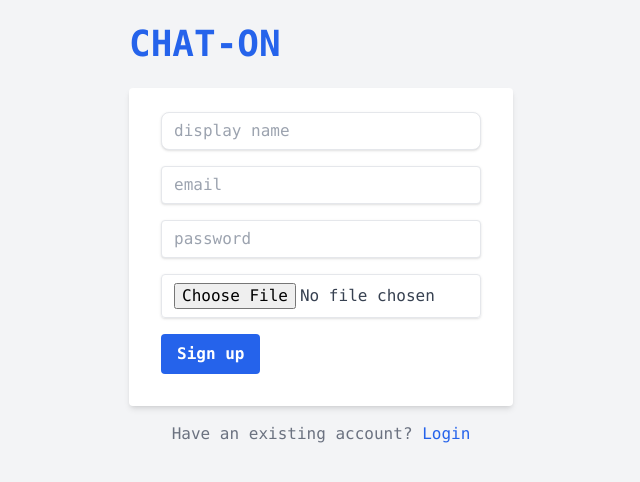
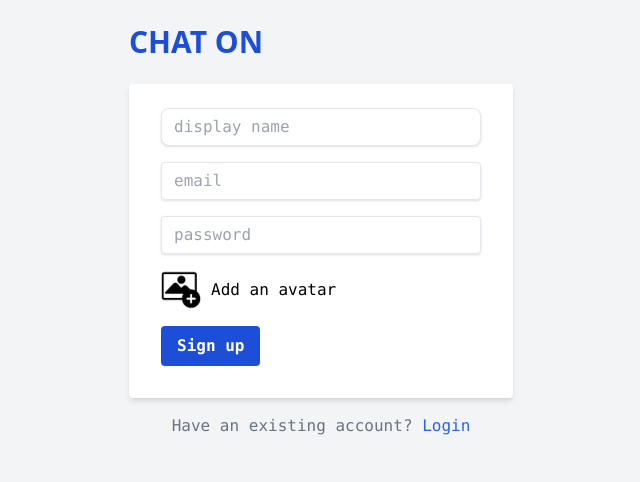
Before and after one commit to Adarsreg/ChatApp, a React (Vite) app: page / in a window 1280 px wide. Shown: the top 482 px of the page, without its empty margins (319-959 px from the left). Built offline with nearby package versions, Linux system fonts and the light colour scheme.

Commit message:
Added an img label
label added
image added
span added
size adjusted

```diff
--- a/src/main.css
+++ b/src/main.css
@@ -1,3 +1,11 @@
 @tailwind base;
 @tailwind components;
 @tailwind utilities;
+
+label {
+    display: flex;
+    align-items: center;
+    gap: 10px;
+    color: #000000;
+    cursor: pointer;
+}
--- a/src/pages/Register.tsx
+++ b/src/pages/Register.tsx
@@ -1,5 +1,5 @@
 import React from 'react'
-
+import addavatar from "../images/addavatar.png"
 export function Register() {
 
 
@@ -7,7 +7,7 @@ export function Register() {
 
         <div className="flex flex-col items-center h-screen bg-gray-100 p-6 font-mono">
             <div className="w-full max-w-sm">
-                <h1 className="text-4xl  font-black text-blue-600 mb-6">CHAT-ON</h1>
+                <h1 className="text-3xl text-blue-700 font-bold mb-6 font-sans display">CHAT ON</h1>
                 <form className="bg-white shadow-md rounded px-8 pt-6 pb-8 mb-4">
                     <div className="mb-4">
                         <input className="shadow appearance-none border rounded-lg w-full py-2 px-3 text-gray-700 leading-tight focus:outline-none focus:shadow-outline" type="text" placeholder="display name" />
@@ -19,10 +19,14 @@ export function Register() {
                         <input className="shadow appearance-none border rounded w-full py-2 px-3 text-gray-700 leading-tight focus:outline-none focus:shadow-outline" type="password" placeholder="password" />
                     </div>
                     <div className="mb-4">
-                        <input className="shadow appearance-none border rounded w-full py-2 px-3 text-gray-700 leading-tight focus:outline-none focus:shadow-outline" type="file" />
+                        <input className="shadow appearance-none border rounded w-full py-2 px-3 text-gray-700 leading-tight focus:outline-none focus:shadow-outline" type="file" id="file" style={{ display: "none" }} />
+                        <label htmlFor='file'>
+                            <img src={addavatar} alt="" className='h-10 w-10' />
+                            <span>Add an avatar</span>
+                        </label>
                     </div>
                     <div className="flex items-center justify-between">
-                        <button className="bg-blue-600 text-white font-bold py-2 px-4 rounded hover:bg-blue-700">
+                        <button className="bg-blue-700 text-white font-bold py-2 px-4 rounded hover:bg-blue-700">
                             Sign up
                         </button>
                     </div>
```
Also changed, not shown: src/images/addavatar.png (added).
